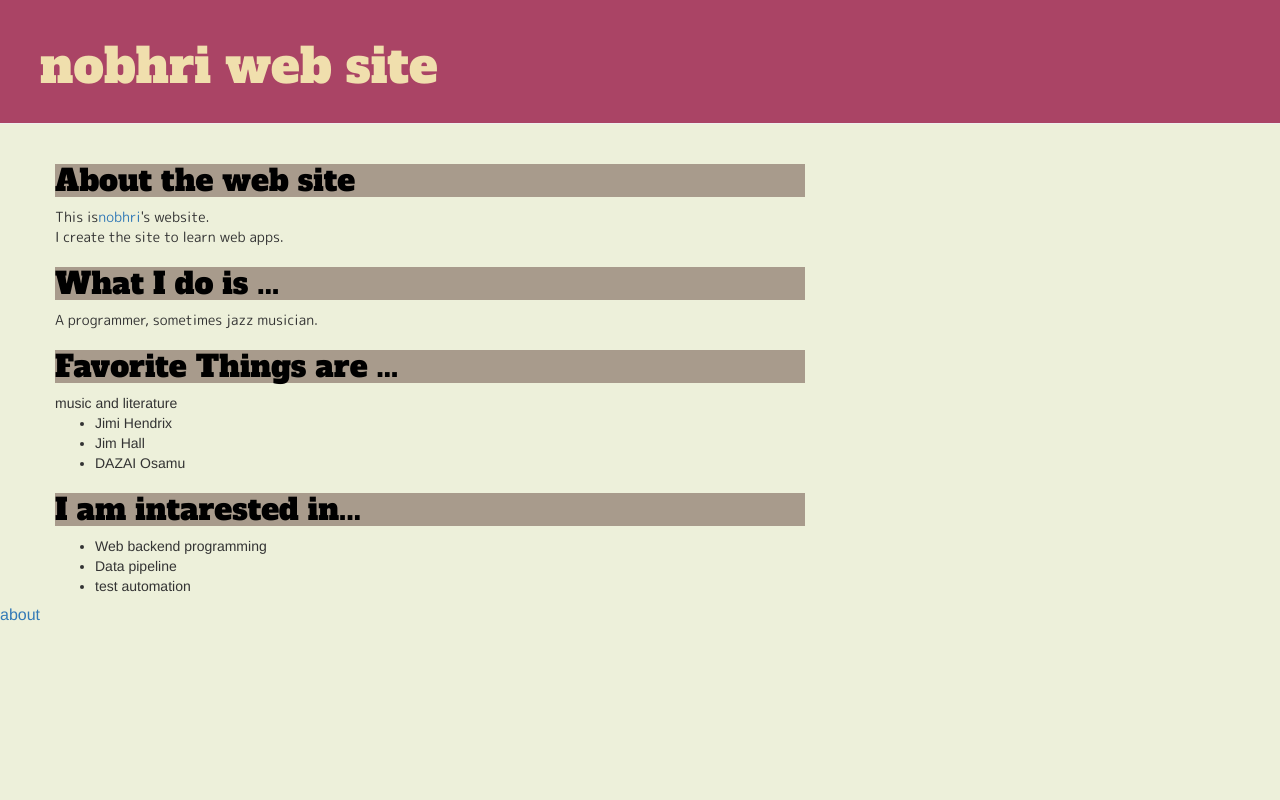
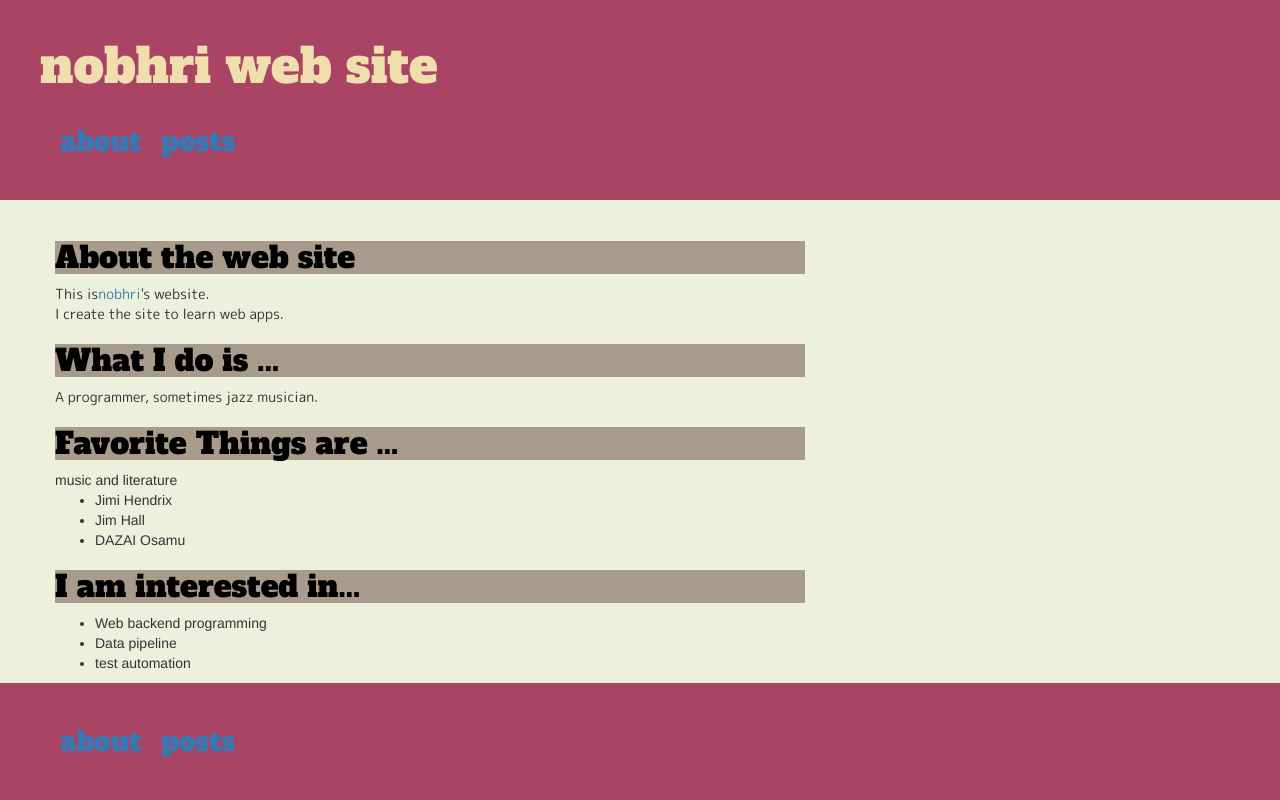
Before and after one commit to nobhri/sample-django-blog, a Django app: page /about/ in a window 1280 px wide. Run offline with Django 4.2, Linux system fonts and the light colour scheme; some libraries are stand-ins or nearby versions.

Commit message:
feat: changed page layout

```diff
--- a/blog/static/css/blog.css
+++ b/blog/static/css/blog.css
@@ -3,20 +3,29 @@
             margin-top: 0;
             padding: 20px 20px 20px 40px;
         }
-
-        .page-header h1, .page-header h1 a, .page-header h1 a:visited, .page-header h1 a:active {
+        .page-footer {
+            background-color: #AA4465;
+            margin-top: 0;
+            padding: 20px 20px 20px 40px;
+        }
+        .page-header h1, .page-header h1 a, .page-header h1 a:visited, .page-header h1 a:active{
             color: #f0dfad;
             font-size: 36pt;
             text-decoration: none;
         }
-
+        .page-header table, .page-footer table{
+            color: #f0dfad;
+            font-size: 20pt;
+            text-decoration: none;
+            border-collapse: separate;
+            border-spacing: 20px;
+        }
         .content {
             margin-left: 40px;
         }
 
-        h1, h2, h3, h4 {
+        h1, h2, h3, h4 , .page-header table td, .page-footer table td{
             font-family: 'Alfa Slab One', cursive;
-            /* font-family: 'M PLUS Rounded 1c', sans-serif; */
         }
         h2, h3, h4 {
             color: #000000;
--- a/blog/templates/blog/about.html
+++ b/blog/templates/blog/about.html
@@ -14,7 +14,7 @@
     <li>Jim Hall</li>
     <li>DAZAI Osamu</li>
 </ul>
-<h2>I am intarested in...</h2>
+<h2>I am interested in...</h2>
 <ul>
     <li>Web backend programming</li>
     <li>Data pipeline</li>
--- a/blog/templates/blog/base.html
+++ b/blog/templates/blog/base.html
@@ -17,6 +17,12 @@
 <body>
     <div class="page-header">
         <h1><a href="/">nobhri web site</a></h1>
+        <table>
+            <tr>
+                <td><a href="{% url 'about' %}">about</a></td>
+                <td><a href="/">posts</a></td>
+            </tr>
+        </table>
     </div>
     <div class="content container">
         <div class="row">
@@ -30,6 +36,7 @@
         <table>
             <tr>
                 <td><a href="{% url 'about' %}">about</a></td>
+                <td><a href="/">posts</a></td>
             </tr>
         </table>
     </div>
```
